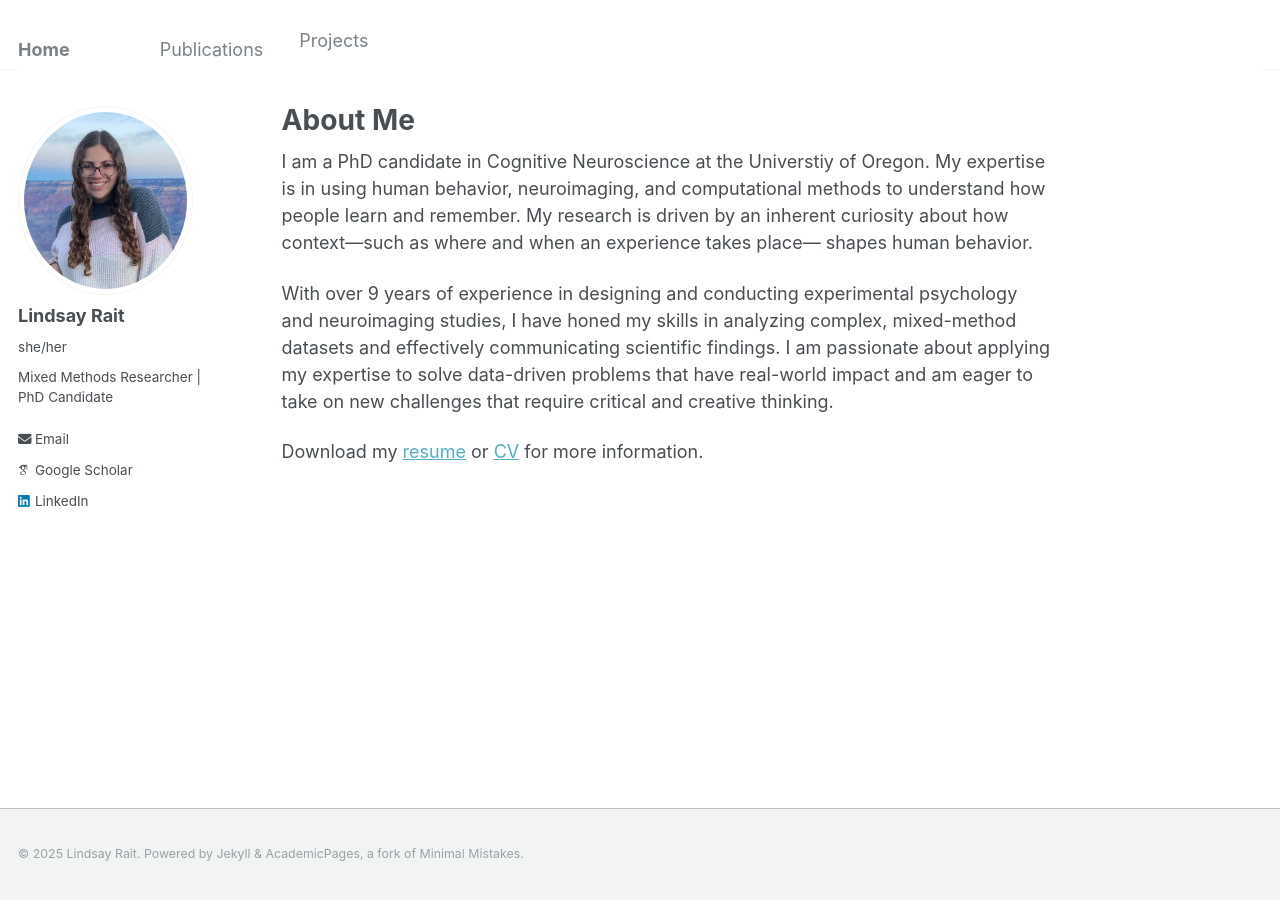
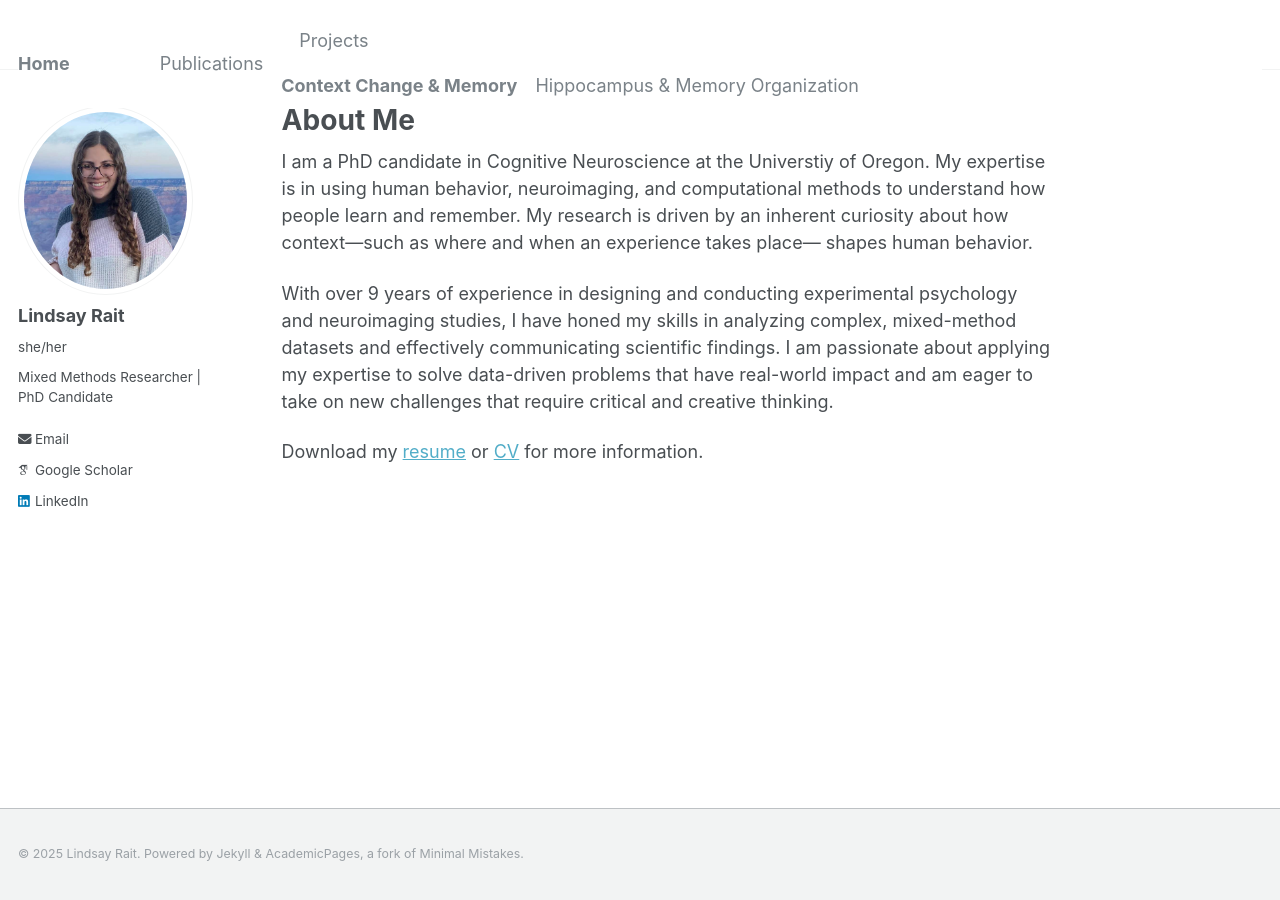
Before and after one commit to lindsay-rait/lindsay-rait.github.io, a Jekyll site: the page built from _pages/about.md, in a window 1280 px wide. Built offline with Jekyll 4.4.1, drawn with Linux system fonts in a browser that asks for light colours; some web fonts are replaced.

Commit message:
Update navigation.yml

```diff
--- a/_data/navigation.yml
+++ b/_data/navigation.yml
@@ -16,9 +16,10 @@ main:
 #    url: /year-archive/
 
   - title: "Projects"
-    url: /portfolio/
     children:
+      - title: Context Change & Memory
         url: /portfolio/portfolio-1/
+      - title: Hippocampus & Memory Organization
         url: /portfolio/portfolio-2/
 
 #  - title: "Guide"
```
